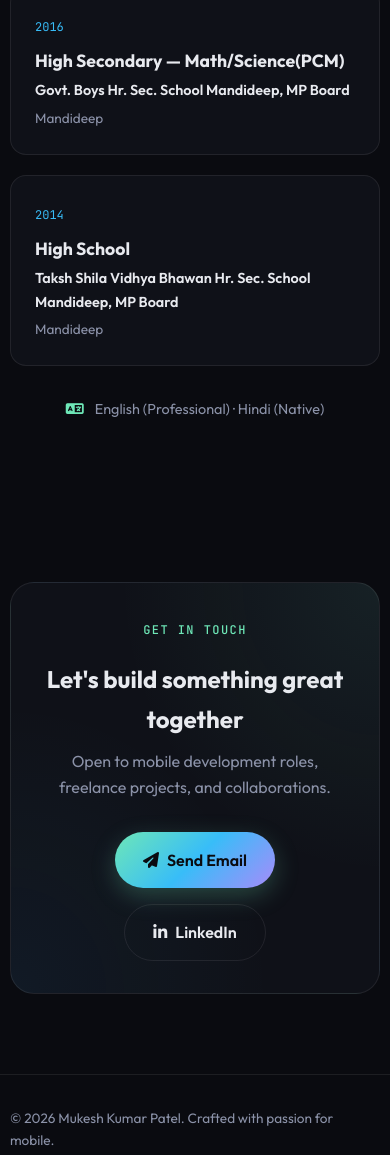
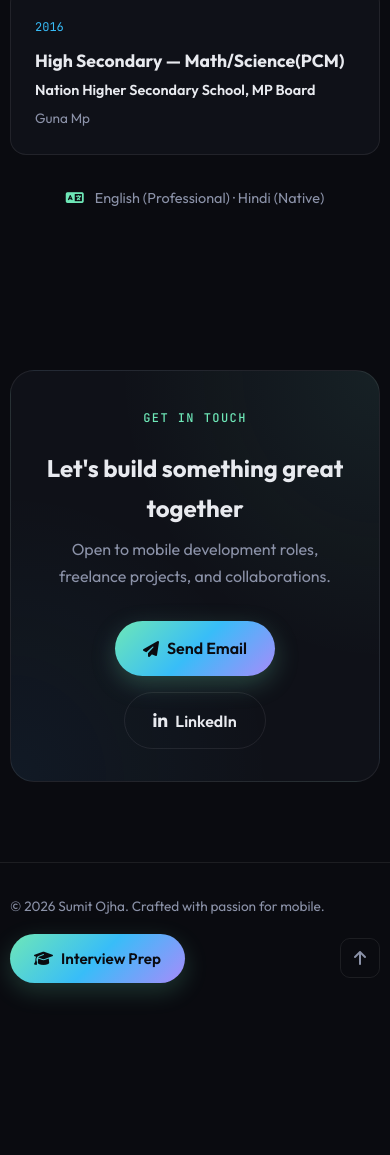
Before and after one commit to Sumit-Dev-07/sumit-dev-07.github.io, a plain HTML site: page index.html in a window 390 px wide. Shown: the part 8660-9815 px from the top of the page. After the commit the page ends 9675 px from the top, so only its background shows below. Drawn offline with Linux system fonts and the light colour scheme.

Commit message:
Update index.html

```diff
--- a/index.html
+++ b/index.html
@@ -9,9 +9,9 @@
   <link rel="canonical" href="https://sumit-dev-07.github.io/">
   <meta property="og:title" content="Sumit Ojha — Mobile App Developer">
   <meta property="og:description" content="Production-grade Android & Flutter apps. 50K+ downloads.">
-  <meta property="og:image" content="https://avatars.githubusercontent.com/u/48297190?v=4">
+  <meta property="og:image" content="https://avatars.githubusercontent.com/u/122687829?v=4">
   <meta property="og:url" content="https://sumit-dev-07.github.io/">
-  <link rel="icon" href="https://avatars.githubusercontent.com/u/48297190?v=4" type="image/png">
+  <link rel="icon" href="https://avatars.githubusercontent.com/u/122687829?v=4" type="image/png">
   <link rel="preconnect" href="https://fonts.googleapis.com">
   <link rel="preconnect" href="https://fonts.gstatic.com" crossorigin>
   <link href="https://fonts.googleapis.com/css2?family=Outfit:wght@300;400;500;600;700&family=JetBrains+Mono:wght@400;500&display=swap" rel="stylesheet">
@@ -384,14 +384,8 @@
           <article class="edu-card">
             <span class="edu-year">2016</span>
             <h3>High Secondary — Math/Science(PCM)</h3>
-            <p class="edu-school">Govt. Boys Hr. Sec. School Mandideep, MP Board</p>
-            <p class="edu-detail">Mandideep</p>
-          </article>
-          <article class="edu-card">
-            <span class="edu-year">2014</span>
-            <h3>High School</h3>
-            <p class="edu-school">Taksh Shila Vidhya Bhawan Hr. Sec. School Mandideep, MP Board</p>
-            <p class="edu-detail">Mandideep</p>
+            <p class="edu-school">Nation Higher Secondary School, MP Board</p>
+            <p class="edu-detail">Guna Mp</p>
           </article>
         </div>
         <p class="languages-note reveal"><i class="fa-solid fa-language"></i> English (Professional) · Hindi (Native)</p>
@@ -407,10 +401,10 @@
           <p>Open to mobile development roles, freelance projects, and collaborations.</p>
         </div>
         <div class="contact-actions">
-          <a href="mailto:kumarmukeshpatel57@gmail.com" class="btn btn-primary btn-lg">
+          <a href="mailto:sumitojha264@gmail.com" class="btn btn-primary btn-lg">
             <i class="fa-solid fa-paper-plane"></i> Send Email
           </a>
-          <a href="https://www.linkedin.com/in/mukesh-kumar-dev" class="btn btn-outline btn-lg" target="_blank" rel="noopener">
+          <a href="https://www.linkedin.com/in/sumit-ojha-dev" class="btn btn-outline btn-lg" target="_blank" rel="noopener">
             <i class="fa-brands fa-linkedin-in"></i> LinkedIn
           </a>
         </div>
@@ -420,7 +414,7 @@
 
   <footer class="footer">
     <div class="container footer-inner">
-      <p>&copy; <span id="year"></span> Mukesh Kumar Patel. Crafted with passion for mobile.</p>
+      <p>&copy; <span id="year"></span> Sumit Ojha. Crafted with passion for mobile.</p>
       <a href="interview.html" class="btn btn-primary btn-interview-prep">
         <i class="fa-solid fa-graduation-cap"></i> Interview Prep
       </a>
```
